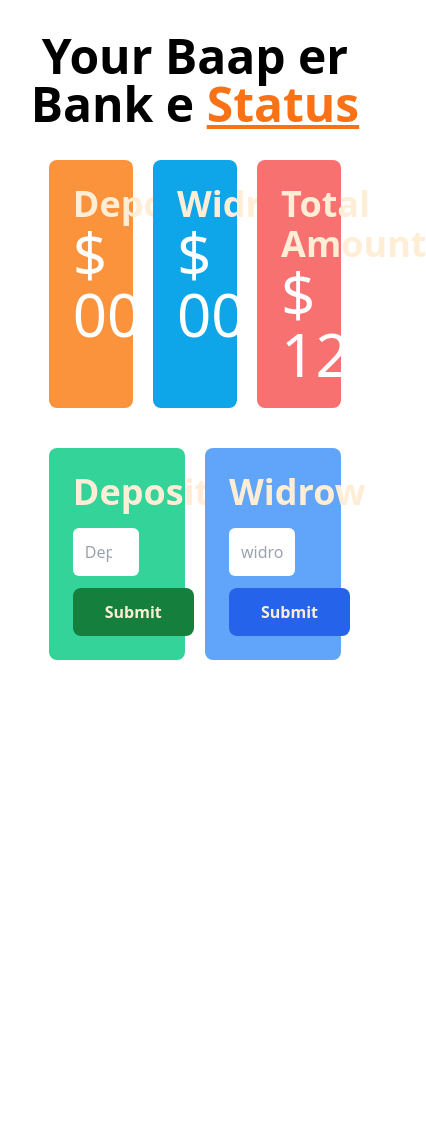
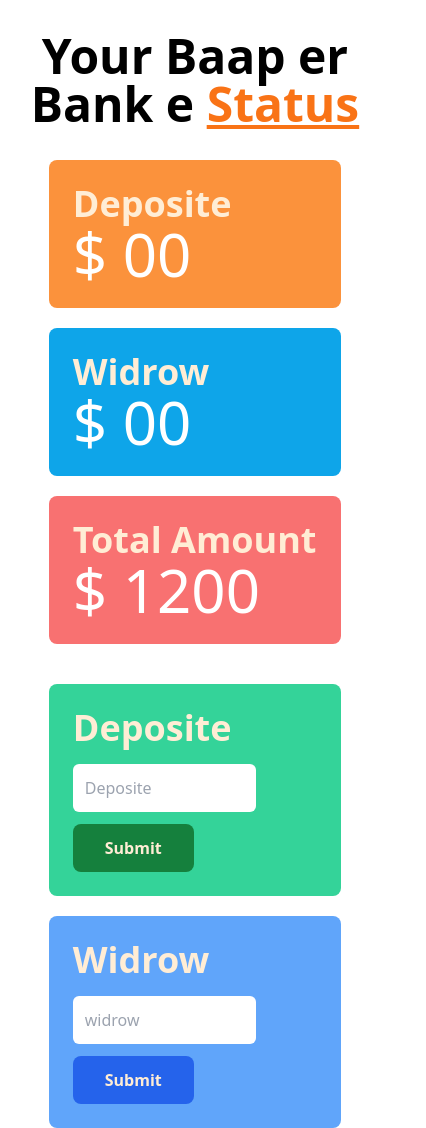
Before and after one commit to AbdurRahman1-Dev/Baaper-Bank, a plain HTML site: page bank.html in a window 390 px wide. Shown: the whole page, 426 px wide, since content can reach past the window. Before the commit the page ends 844 px from the top, so only its background shows below. Drawn offline with nearby package versions, Linux system fonts and the light colour scheme.

Commit message:
responsive

```diff
--- a/bank.html
+++ b/bank.html
@@ -12,7 +12,7 @@
 
     <main class= "mx-auto w-9/12">
 
-      <div class="grid-cols-3 grid gap-5">
+      <div class="grid-cols-1 grid gap-5 md:grid-cols-3">
       <div class=" bg-orange-400 p-6 rounded-lg">
         <h2 class="text-4xl font-semibold text-orange-100">Deposite</h2>
 
@@ -35,7 +35,7 @@
 
 
 
-      <div class="grid-cols-2 grid gap-5 mt-10">
+      <div class="grid-cols-1 md:grid-cols-2 grid gap-5 mt-10">
         <div class=" bg-emerald-400 p-6 rounded-lg">
           <h2 class="text-4xl font-semibold text-orange-100">Deposite</h2>
           <input class="block w-9/12 p-3 mt-4 rounded-md" type="number" placeholder="Deposite" id="deposite">
```
